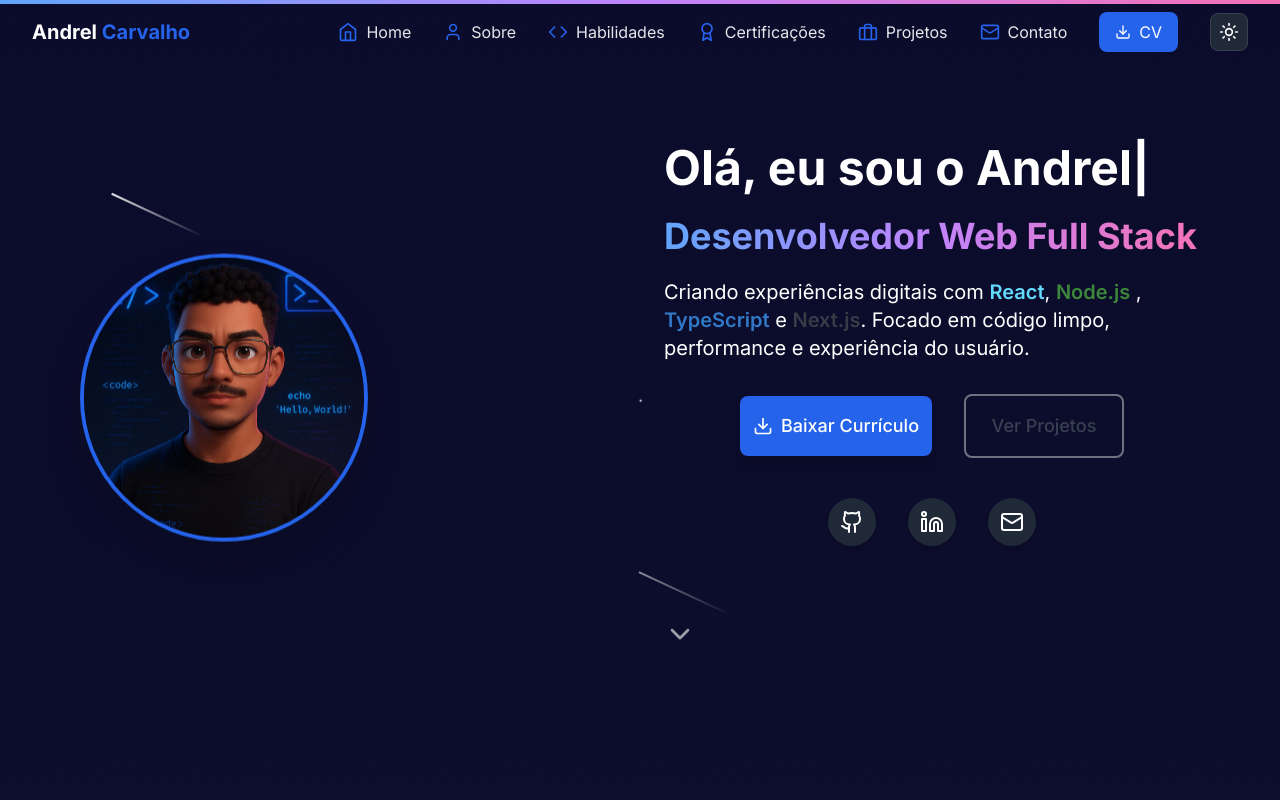
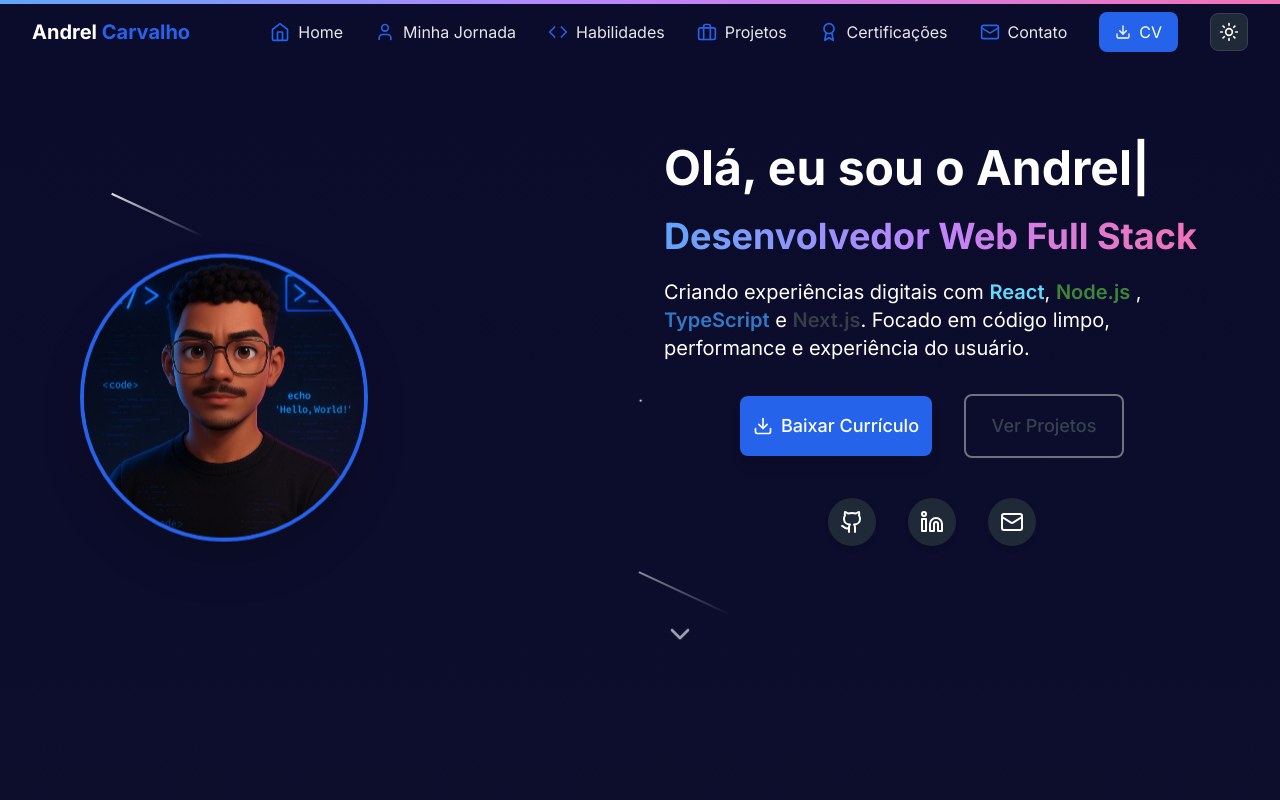
Before and after one commit to SpeedyxBR/andrel.dev, a React (Vite) app: page / in a window 1280 px wide. Shown: the top 800 px of the page. Built offline with nearby package versions, Linux system fonts and the light colour scheme.

Commit message:
refactor(header): rename "About" menu item to "My Journey" and rearrange menu items

```diff
--- a/src/components/pages/Header.tsx
+++ b/src/components/pages/Header.tsx
@@ -51,10 +51,10 @@ const Header = ({
 
   const menuItems = [
     { id: "home", label: "Home", icon: <Home size={20} /> },
-    { id: "about", label: "Sobre", icon: <User size={20} /> },
+    { id: "about", label: "Minha Jornada", icon: <User size={20} /> },
     { id: "skills", label: "Habilidades", icon: <Code size={20} /> },
+    { id: "projects", label: "Projetos", icon: <Briefcase size={20} /> },
     { id: "certifications", label: "Certificações", icon: <Award size={20} /> },
-    { id: "projects", label: "Projetos", icon: <Briefcase size={20} /> },
     { id: "contact", label: "Contato", icon: <Mail size={20} /> },
   ];
 
```
